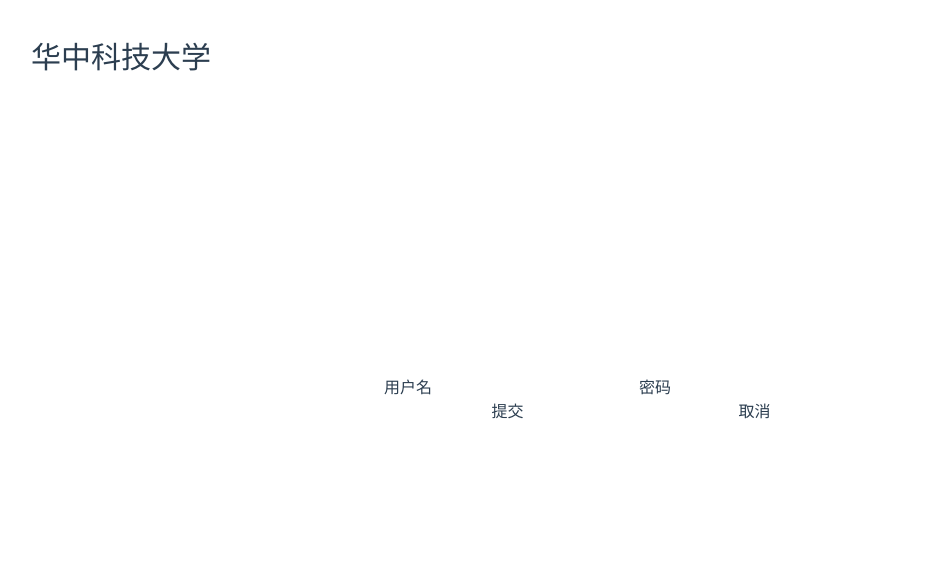
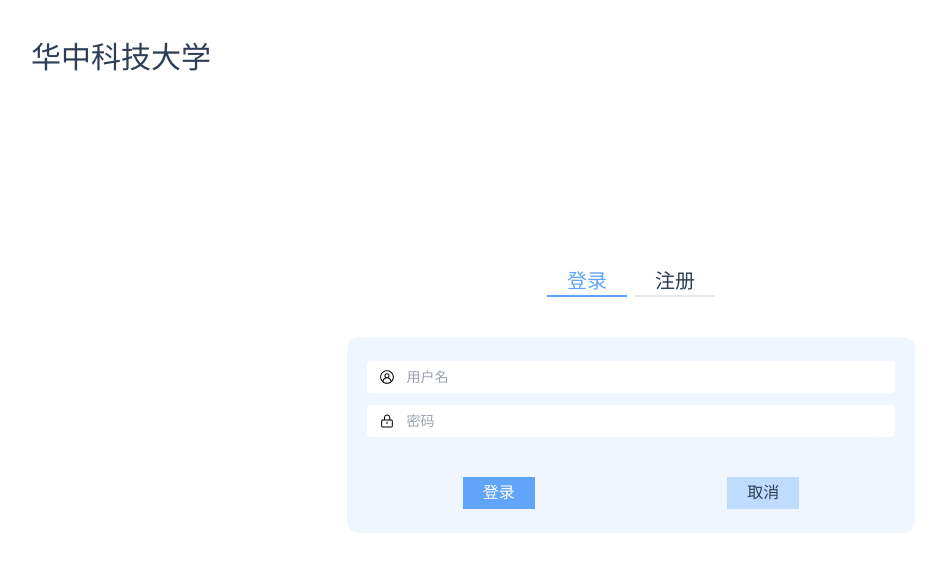
Before and after one commit to EMUNES/hust-mdb, a Vue app in the folder frontend/: page /login in a window 1280 px wide. Shown: the top 572 px of the page, without its empty margins (9-955 px from the left). Built offline with nearby package versions, Linux system fonts and the light colour scheme.

Commit message:
better css

```diff
--- a/frontend/src/App.vue
+++ b/frontend/src/App.vue
@@ -23,6 +23,6 @@ export default {
   -webkit-font-smoothing: antialiased;
   -moz-osx-font-smoothing: grayscale;
   text-align: center;
-  color: #2c3e50;
+  color: #2e3e55;
 }
 </style>
--- a/frontend/src/components/auth/LoginForm.vue
+++ b/frontend/src/components/auth/LoginForm.vue
@@ -1,17 +1,31 @@
 <template>
-  <form @submit.prevent="submitLogin">
-    <label for="username">用户名</label>
-    <input type="text" v-model="username">
+  <form @submit.prevent="submitLogin"
+  class="bg-blue-50 px-5 py-3 w-2/3 rounded-xl">
+    <div class="login-form-field">
+      <svg t="1617366349414" viewBox="0 0 1024 1024" version="1.1" xmlns="http://www.w3.org/2000/svg" p-id="6273" width="200" height="200"
+      class="login-form-input-icon">
+      <path d="M512 74.666667C270.933333 74.666667 74.666667 270.933333 74.666667 512S270.933333 949.333333 512 949.333333 949.333333 753.066667 949.333333 512 753.066667 74.666667 512 74.666667zM288 810.666667c0-123.733333 100.266667-224 224-224S736 686.933333 736 810.666667c-61.866667 46.933333-140.8 74.666667-224 74.666666s-162.133333-27.733333-224-74.666666z m128-384c0-53.333333 42.666667-96 96-96s96 42.666667 96 96-42.666667 96-96 96-96-42.666667-96-96z m377.6 328.533333c-19.2-96-85.333333-174.933333-174.933333-211.2 32-29.866667 51.2-70.4 51.2-117.333333 0-87.466667-72.533333-160-160-160s-160 72.533333-160 160c0 46.933333 19.2 87.466667 51.2 117.333333-89.6 36.266667-155.733333 115.2-174.933334 211.2-55.466667-66.133333-91.733333-149.333333-91.733333-243.2 0-204.8 168.533333-373.333333 373.333333-373.333333S885.333333 307.2 885.333333 512c0 93.866667-34.133333 177.066667-91.733333 243.2z" p-id="6274"></path>
+      </svg>
+      <label for="username"></label>
+      <input type="text" v-model="username" placeholder="用户名" class="login-form-input">
+    </div>
+    <div class="login-form-field">
+      <svg t="1617366171395" viewBox="0 0 1024 1024" version="1.1" xmlns="http://www.w3.org/2000/svg" p-id="6116" width="200" height="200"
+      class="login-form-input-icon">
+      <path d="M785.066667 416h-61.866667v-121.6c0-108.8-91.733333-198.4-202.666667-198.4s-202.666667 89.6-202.666666 198.4v121.6h-78.933334c-55.466667 0-100.266667 44.8-100.266666 100.266667v311.466666c0 55.466667 44.8 100.266667 100.266666 100.266667h546.133334c55.466667 0 100.266667-44.8 100.266666-100.266667V516.266667c0-55.466667-44.8-100.266667-100.266666-100.266667z m-403.2-121.6c0-74.666667 61.866667-134.4 138.666666-134.4s138.666667 59.733333 138.666667 134.4v121.6h-277.333333v-121.6z m439.466666 533.333333c0 19.2-17.066667 36.266667-36.266666 36.266667H238.933333c-19.2 0-36.266667-17.066667-36.266666-36.266667V516.266667c0-19.2 17.066667-36.266667 36.266666-36.266667h546.133334c19.2 0 36.266667 17.066667 36.266666 36.266667v311.466666z" p-id="6117"></path><path d="M512 544c-17.066667 0-32 14.933333-32 32v106.666667c0 17.066667 14.933333 32 32 32s32-14.933333 32-32v-106.666667c0-17.066667-14.933333-32-32-32z" p-id="6118"></path>
+      </svg>
+      <label for="password"></label>
+      <input type="text" v-model="password" placeholder="密码" class="login-form-input">
+    </div>
 
-    <label for="username">密码</label>
-    <input type="text" v-model="password">
-
-    <div class="flex justify-around flex-wrap ">
-      <button type="submit">
-        提交
+    <div class="flex justify-around flex-wrap mt-10 mb-3">
+      <button type="submit"
+      class="bg-blue-400 text-white px-5 py-1">
+        登录
       </button>
 
-      <button @click="cancelLogin">
+      <button @click="cancelLogin"
+      class="bg-blue-200 px-5 py-1">
         取消
       </button>
     </div>
@@ -23,10 +37,9 @@ import { ref } from 'vue'
 
 export default {
   name: 'LoginForm',
-  setup(props, context) {
+  setup(_, context) {
     const username = ref('')
     const password = ref('')
-    const error = ref(false)
 
     const submitLogin = () => {
       context.emit('loginSubmit', {
@@ -35,16 +48,31 @@ export default {
       })
     }
 
+    const cancelLogin = () => {
+      username.value = ''
+      password.value = ''
+    }
+
     return {
       username,
       password,
-      error,
-      submitLogin
+      submitLogin,
+      cancelLogin,
     }
   }
 }
 </script>
 
 <style>
+.login-form-field {
+  @apply flex justify-start my-3 bg-white rounded md:w-auto;
+}
 
+.login-form-input {
+  @apply text-sm outline-none;
+}
+
+.login-form-input-icon {
+  @apply inline h-4 w-4 mx-3 my-2;
+}
 </style>
--- a/frontend/src/index.css
+++ b/frontend/src/index.css
@@ -1,3 +1,13 @@
 @tailwind base;
 @tailwind components;
 @tailwind utilities;
+
+@layer base {
+  button {
+    @apply outline-none;
+  }
+
+  button:focus {
+    @apply outline-none;
+  }
+}
--- a/frontend/src/views/Login.vue
+++ b/frontend/src/views/Login.vue
@@ -3,7 +3,16 @@
     华中科技大学
   </header>
 
-  <div class="flex flex-col items-center justify-center h-screen">
+  <div class="flex flex-col items-center justify-center h-screen w-2/3 md:m-auto">
+    <div class="mb-10">
+      <button class="text-blue-400 border-b-2 border-current px-5 text-xl mx-1">
+        登录
+      </button>
+
+      <button class="hover:text-green-600 border-b-2 hover:border-current px-5 text-xl mx-1">
+        注册
+      </button>
+    </div>
     <login-form @login-submit="login">
 
     </login-form>
@@ -28,7 +37,6 @@ export default {
   },
   setup() {
     const currentLogin = ref(true)
-    const currentRegister = ref(false)
     const store = useStore()
     const router = useRouter()
 
@@ -41,7 +49,9 @@ export default {
         .then(res => {
           localStorage.setItem(store.state.localTokenName, res.data.token)
         })
-          .catch(err => console.log(err))
+          .catch(err => {
+            console.log(err)
+          })
 
       // If the token is required and athenticated, jump to the main page.
       if (store.getters.isAuthenticated) {
@@ -51,7 +61,6 @@ export default {
 
     return {
       currentLogin,
-      currentRegister,
       login
     }
   }
```
